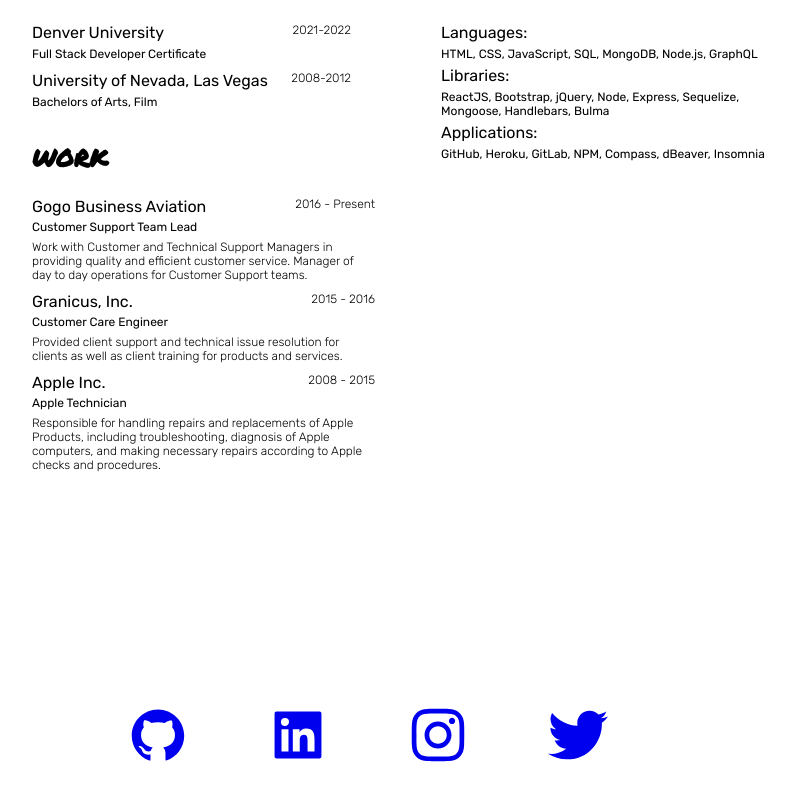
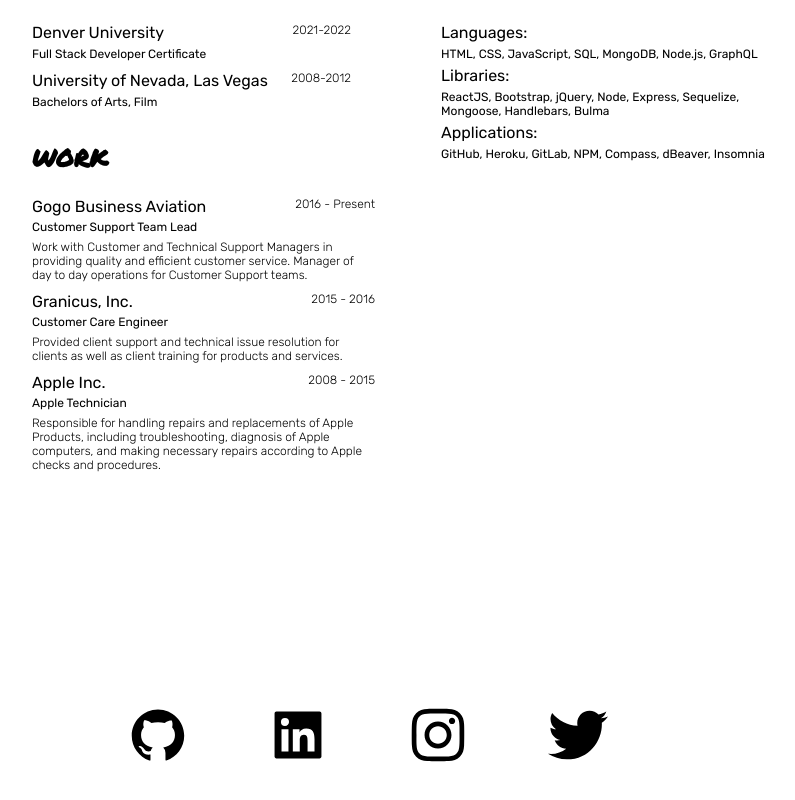
Before and after one commit to EMtheDM/REACT-Portfolio, a React (Create React App) app: page /resume in a window 1280 px wide. Shown: the part 323-1123 px from the top of the page, without its empty margins (272-1067 px from the left). Built offline with nearby package versions, Linux system fonts and the light colour scheme; the HTML template or start-up script is replaced by a standard one.

Commit message:
debugging

```diff
--- a/src/components/footer/footer.css
+++ b/src/components/footer/footer.css
@@ -18,6 +18,11 @@
     color: black;
 }
 
+.github, .linkedIn, .instagram, .twitter {
+    cursor: pointer;
+    color: black;
+}
+
 .github:hover, .linkedIn:hover, .instagram:hover, .twitter:hover {
     cursor: pointer;
     color: #0037da;
@@ -26,12 +31,13 @@
 .github:visited, .linkedIn:visited, .instagram:visited, .twitter:visited {
     cursor: pointer;
     color: black;
+    text-decoration: none;
 }
 
-/* .github:visited:hover, .linkedIn:visited:hover, .instagram:visited:hover, .twitter:visited:hover {
+.github:visited:hover, .linkedIn:visited:hover, .instagram:visited:hover, .twitter:visited:hover {
     cursor: pointer;
     color: #0037da;
-} */
+}
 
 @media screen and (max-width: 480px) {
     .footerIcons {
```
